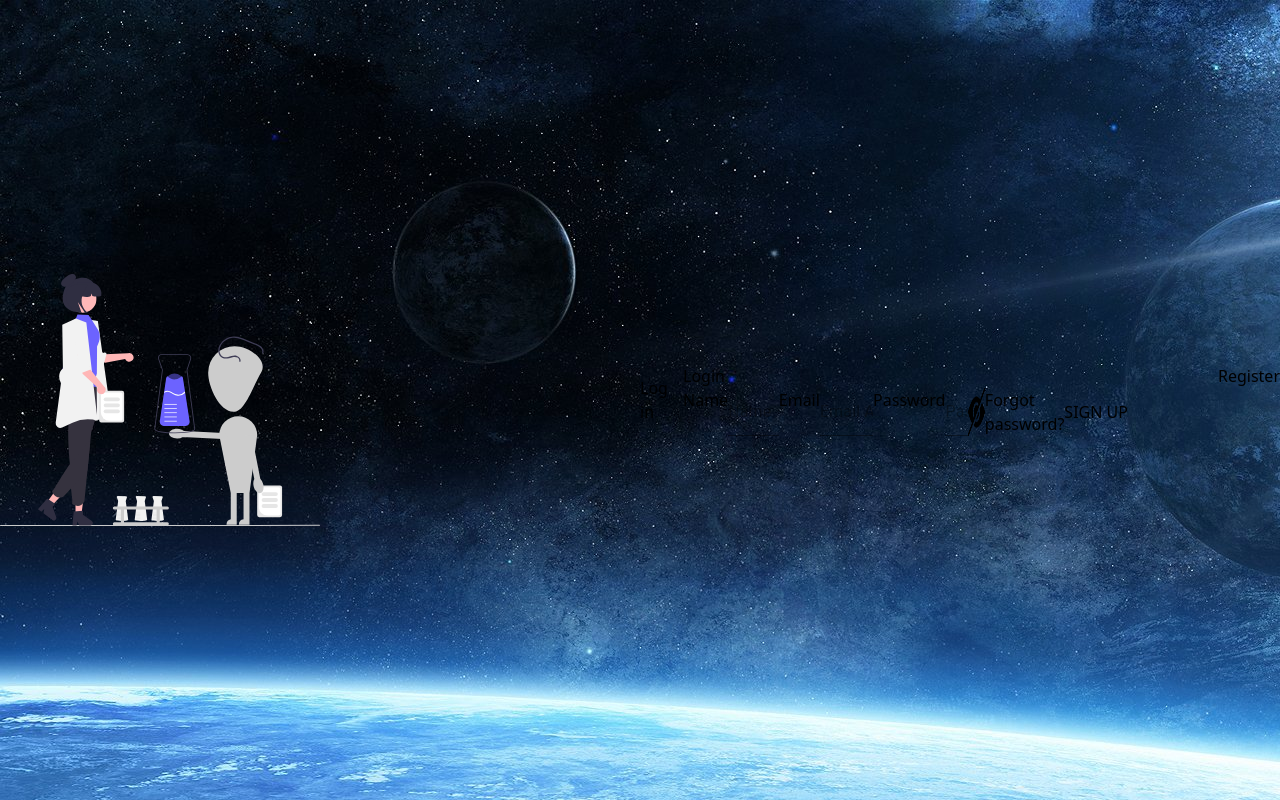
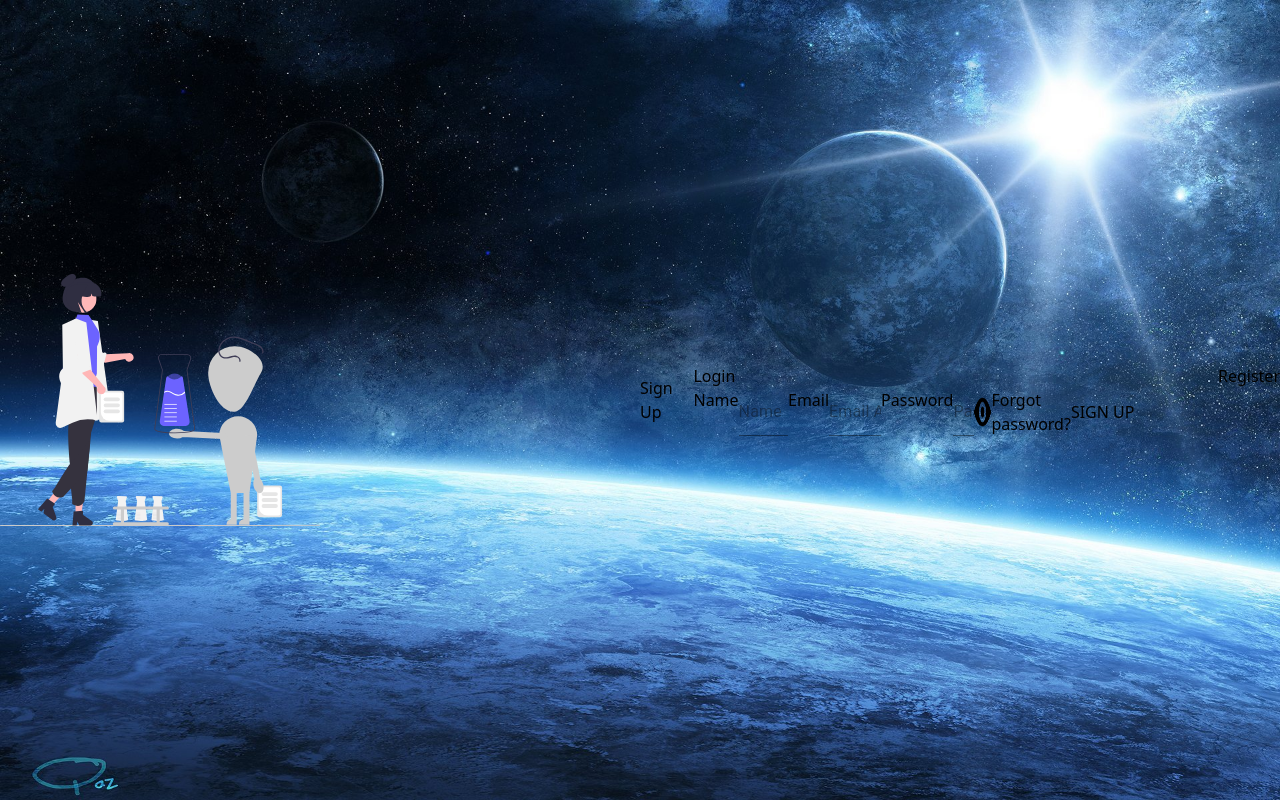
Before and after one commit to BxDxBxY/my-app, a Next.js app: page / in a window 1280 px wide. Built offline with nearby package versions, Linux system fonts and the light colour scheme.

Commit message:
finish login reg pages

```diff
--- a/Components/Auth/LeftComponent.js
+++ b/Components/Auth/LeftComponent.js
@@ -1,23 +1,26 @@
 import React from "react";
-import { motion } from "framer-motion";
+import { AnimatePresence, motion } from "framer-motion";
 import { useSelector } from "react-redux";
 
 const LeftComponent = () => {
   const regOrLog = useSelector((state) => state.regOrLog);
-  console.log(regOrLog);
   return (
-    <div className="w-full h-[100vh] flex items-center justify-center  bg-[url('/bg-img.jpg')]">
+    <div className="w-full h-[100vh] flex items-center justify-center">
+      <AnimatePresence mode="wait">
         {regOrLog == "log" ? (
           <motion.img
-          initial={{ opacity: 0, scale: 0.5 }}
-          animate={{ opacity: 1, scale: 1 }}
+            initial={{ opacity: 0, scale: 0.5, y: 100 }}
+            animate={{ opacity: 1, scale: 1, y: 0 }}
+            key={"log-image"}
             src="/svg/alien.svg"
             alt="Phone image"
             className="img-fluid w-1/2"
             width={"70%"}
+            whileHover={{ scale: 1.2 }}
+            exit={{ opacity: 0, y: -100 }}
             transition={{
               duration: 0.8,
-            delay: 0.5,
+              //   delay: 0.5,
               ease: [0, 0.71, 0.2, 1.01],
             }}
           />
@@ -25,6 +28,7 @@
           <motion.img
             initial={{ opacity: 0, scale: 0.5 }}
             animate={{ opacity: 1, scale: 1 }}
+            exit={{ opacity: 0, x: 200 }}
             src="/svg/alien2.svg"
             whileHover={{ scale: 1.2 }}
             alt="Phone image"
@@ -32,6 +36,7 @@
             width={"70%"}
           />
         )}
+      </AnimatePresence>
     </div>
   );
 };
--- a/Components/Auth/RightComponent.js
+++ b/Components/Auth/RightComponent.js
@@ -1,4 +1,11 @@
-import { Button, Input } from "@mui/material";
+import {
+  Alert,
+  Backdrop,
+  Button,
+  CircularProgress,
+  Input,
+  Snackbar,
+} from "@mui/material";
 import { useState } from "react";
 import Link from "next/link";
 import { motion } from "framer-motion";
@@ -11,21 +18,31 @@
   const [name, setName] = useState("");
   const [colorE, setColorE] = useState("primary");
   const [color, setColor] = useState("error");
-  const [typeInput, setTypeInput] = useState("error");
+  const [typeInput, setTypeInput] = useState("password");
   const [resetBtnLoading, setResetBtnLoading] = useState(false);
   const [disabled, setDisabled] = useState(false);
   const [errorInp, setErrorInp] = useState(false);
+  const [openError, setOpenError] = useState(false);
+  const [openSuccess, setOpenSuccess] = useState(false);
+  const [openLoader, setOpenLoader] = useState(false);
+  const [errorMsg, setErrorMsg] = useState("Something went wrong!");
+  const [successMsg, setSuccessMsg] = useState("Success!");
   const regOrLog = useSelector((state) => state.regOrLog);
 
   const emailValidation = new RegExp(
     /^[a-zA-Z0-9._%+-]+@[a-zA-Z0-9.-]+\.[a-zA-Z]{2,7}$/
   );
-  const handleLoginFormSubmit = (e) => {
+  const handleFormSubmit = (e) => {
     e.preventDefault();
+    setOpenLoader(true);
     setResetBtnLoading(true);
+    setTimeout(() => {
+      setOpenLoader(false);
+    }, 3000);
     const data = new FormData(e.target);
     console.log({
       email: data.get("email"),
+      name: data.get("name"),
       password: data.get("password"),
     });
     setDisabled(true);
@@ -80,6 +97,61 @@
   };
   return (
     <>
+      {/* Backdrop Loader */}
+      <Backdrop
+        sx={{ color: "#fff", zIndex: (theme) => theme.zIndex.drawer + 1 }}
+        open={openLoader}
+      >
+        {/* <CircularProgress color="inherit" /> */}
+        {/* Alien Loader */}
+        <div className="box-of-star1">
+          <div className="star star-position1"></div>
+          <div className="star star-position2"></div>
+          <div className="star star-position3"></div>
+          <div className="star star-position4"></div>
+          <div className="star star-position5"></div>
+          <div className="star star-position6"></div>
+          <div className="star star-position7"></div>
+        </div>
+        <div className="box-of-star2">
+          <div className="star star-position1"></div>
+          <div className="star star-position2"></div>
+          <div className="star star-position3"></div>
+          <div className="star star-position4"></div>
+          <div className="star star-position5"></div>
+          <div className="star star-position6"></div>
+          <div className="star star-position7"></div>
+        </div>
+        <div className="box-of-star3">
+          <div className="star star-position1"></div>
+          <div className="star star-position2"></div>
+          <div className="star star-position3"></div>
+          <div className="star star-position4"></div>
+          <div className="star star-position5"></div>
+          <div className="star star-position6"></div>
+          <div className="star star-position7"></div>
+        </div>
+        <div className="box-of-star4">
+          <div className="star star-position1"></div>
+          <div className="star star-position2"></div>
+          <div className="star star-position3"></div>
+          <div className="star star-position4"></div>
+          <div className="star star-position5"></div>
+          <div className="star star-position6"></div>
+          <div className="star star-position7"></div>
+        </div>
+        <div data-js="astro" className="astronaut">
+          <div className="head"></div>
+          <div className="arm arm-left"></div>
+          <div className="arm arm-right"></div>
+          <div className="body">
+            <div className="panel"></div>
+          </div>
+          <div className="leg leg-left"></div>
+          <div className="leg leg-right"></div>
+          <div className="schoolbag"></div>
+        </div>
+      </Backdrop>
       <motion.div
         variants={item}
         initial="hidden"
@@ -87,7 +159,9 @@
         className="flex flex-col relative w-3/4 mx-auto items-center h-[80vh] justify-center"
       >
         <div className="flex flex-col items-center transition-all mt-[70px] md:mt-0 mb-[20px] justify-center">
-          <h1 className="text-[26px] font-bold">Log in</h1>
+          <h1 className="text-[26px] font-bold">
+            {regOrLog == "reg" ? "Sign Up" : "Log In"}
+          </h1>
         </div>
         <div
           style={{ rowGap: "13px" }}
@@ -116,14 +190,15 @@
             </p>
           </div>
           <form
-            onSubmit={handleLoginFormSubmit}
+            onSubmit={handleFormSubmit}
             className="mt-[20px] transition-all duration-150   flex flex-col "
           >
+            {regOrLog == "reg" && (
               <div
                 className={`${
                   regOrLog == "reg"
                     ? "flex opacity-100 w-auto"
-                  : "w-0 h-0 overflow-hidden  opacity-0"
+                    : " w-0 h-0 opacity-0"
                 } flex-col mb-[20px] transition-all duration-300`}
               >
                 <label
@@ -145,6 +220,7 @@
                   required
                 />
               </div>
+            )}
             <div className="flex flex-col mb-[20px]">
               <label className="font-bold text-black" htmlFor="email">
                 Email
@@ -223,7 +299,9 @@
             </div>
             <span
               onClick={handleForgotPassword}
-              className="cursor-pointer flex ml-auto text-[12px] text-[#3a6fff] mb-[50px]"
+              className={`${
+                regOrLog == "log" ? "opacity-100 w-auto" : "w-0 h-0  opacity-0"
+              } cursor-pointer flex ml-auto text-[12px] text-[#3a6fff] transition-all duration-75 mb-[50px]`}
             >
               Forgot password?
             </span>
@@ -243,6 +321,37 @@
           </form>
         </div>
       </motion.div>
+      {/* Success Alert */}
+      <Snackbar
+        open={openError}
+        autoHideDuration={6000}
+        onClose={() => setOpenError(false)}
+      >
+        <Alert
+          onClose={() => setOpenError(false)}
+          severity="error"
+          sx={{ width: "100%" }}
+          variant="filled"
+        >
+          {errorMsg}
+        </Alert>
+      </Snackbar>
+      {/* Success Alert */}
+      <Snackbar
+        open={openSuccess}
+        autoHideDuration={6000}
+        onClose={() => setOpenSuccess(false)}
+      >
+        <Alert
+          onClose={() => setOpenSuccess(false)}
+          severity="success"
+          color="info"
+          variant="filled"
+          sx={{ width: "100%" }}
+        >
+          {successMsg}
+        </Alert>
+      </Snackbar>
     </>
   );
 }
--- a/pages/index.js
+++ b/pages/index.js
@@ -8,7 +8,7 @@
 export default function Home() {
   return (
     <>
-      <div className="w-full overflow-hidden flex items-center justify-between h-[100vh] bg-[url('/bg-img.jpg')]">
+      <div className="w-[100vw] bg-cover overflow-hidden flex items-center justify-between h-[100vh] bg-no-repeat bg-[url('/bg-img.jpg')]">
         {/* Left side  */}
         <div className="hidden sm:flex w-1/2">
           <LeftComponent />
--- a/styles/globals.css
+++ b/styles/globals.css
@@ -25,3 +25,349 @@
     )
     rgb(var(--background-start-rgb));
 }
+
+@keyframes snow {
+  0% {
+    opacity: 0;
+    transform: translateY(0px);
+  }
+
+  20% {
+    opacity: 1;
+  }
+
+  100% {
+    opacity: 1;
+    transform: translateY(650px);
+  }
+}
+
+@keyframes astronaut {
+  0% {
+    transform: rotate(0deg);
+  }
+
+  100% {
+    transform: rotate(360deg);
+  }
+}
+
+.box-of-star1,
+.box-of-star2,
+.box-of-star3,
+.box-of-star4 {
+  width: 100%;
+  position: absolute;
+  z-index: 10;
+  left: 0;
+  top: 0;
+  transform: translateY(0px);
+  height: 700px;
+}
+
+.box-of-star1 {
+  animation: snow 5s linear infinite;
+}
+
+.box-of-star2 {
+  animation: snow 5s -1.64s linear infinite;
+}
+
+.box-of-star3 {
+  animation: snow 5s -2.3s linear infinite;
+}
+
+.box-of-star4 {
+  animation: snow 5s -3.3s linear infinite;
+}
+
+.star {
+  width: 3px;
+  height: 3px;
+  border-radius: 50%;
+  background-color: #fff;
+  position: absolute;
+  z-index: 10;
+  opacity: 0.7;
+}
+
+.star:before {
+  content: "";
+  width: 6px;
+  height: 6px;
+  border-radius: 50%;
+  background-color: #fff;
+  position: absolute;
+  z-index: 10;
+  top: 80px;
+  left: 70px;
+  opacity: 0.7;
+}
+
+.star:after {
+  content: "";
+  width: 8px;
+  height: 8px;
+  border-radius: 50%;
+  background-color: #fff;
+  position: absolute;
+  z-index: 10;
+  top: 8px;
+  left: 170px;
+  opacity: 0.9;
+}
+
+.star-position1 {
+  top: 30px;
+  left: 20px;
+}
+
+.star-position2 {
+  top: 110px;
+  left: 250px;
+}
+
+.star-position3 {
+  top: 60px;
+  left: 570px;
+}
+
+.star-position4 {
+  top: 120px;
+  left: 900px;
+}
+
+.star-position5 {
+  top: 20px;
+  left: 1120px;
+}
+
+.star-position6 {
+  top: 90px;
+  left: 1280px;
+}
+
+.star-position7 {
+  top: 30px;
+  left: 1480px;
+}
+
+.astronaut {
+  width: 250px;
+  height: 300px;
+  position: absolute;
+  z-index: 11;
+  top: calc(50% - 150px);
+  left: calc(50% - 125px);
+  animation: astronaut 5s linear infinite;
+}
+
+.schoolbag {
+  width: 100px;
+  height: 150px;
+  position: absolute;
+  z-index: 1;
+  top: calc(50% - 75px);
+  left: calc(50% - 50px);
+  background-color: #94b7ca;
+  border-radius: 50px 50px 0 0 / 30px 30px 0 0;
+}
+
+.head {
+  width: 97px;
+  height: 80px;
+  position: absolute;
+  z-index: 3;
+  background: -webkit-linear-gradient(
+    left,
+    #e3e8eb 0%,
+    #e3e8eb 50%,
+    #fbfdfa 50%,
+    #fbfdfa 100%
+  );
+  border-radius: 50%;
+  top: 34px;
+  left: calc(50% - 47.5px);
+}
+
+.head:after {
+  content: "";
+  width: 60px;
+  height: 50px;
+  position: absolute;
+  top: calc(50% - 25px);
+  left: calc(50% - 30px);
+  background: -webkit-linear-gradient(
+    top,
+    #15aece 0%,
+    #15aece 50%,
+    #0391bf 50%,
+    #0391bf 100%
+  );
+  border-radius: 15px;
+}
+
+.head:before {
+  content: "";
+  width: 12px;
+  height: 25px;
+  position: absolute;
+  top: calc(50% - 12.5px);
+  left: -4px;
+  background-color: #618095;
+  border-radius: 5px;
+  box-shadow: 92px 0px 0px #618095;
+}
+
+.body {
+  width: 85px;
+  height: 100px;
+  position: absolute;
+  z-index: 2;
+  background-color: #fffbff;
+  border-radius: 40px / 20px;
+  top: 105px;
+  left: calc(50% - 41px);
+  background: -webkit-linear-gradient(
+    left,
+    #e3e8eb 0%,
+    #e3e8eb 50%,
+    #fbfdfa 50%,
+    #fbfdfa 100%
+  );
+}
+
+.panel {
+  width: 60px;
+  height: 40px;
+  position: absolute;
+  top: 20px;
+  left: calc(50% - 30px);
+  background-color: #b7cceb;
+}
+
+.panel:before {
+  content: "";
+  width: 30px;
+  height: 5px;
+  position: absolute;
+  top: 9px;
+  left: 7px;
+  background-color: #fbfdfa;
+  box-shadow: 0px 9px 0px #fbfdfa, 0px 18px 0px #fbfdfa;
+}
+
+.panel:after {
+  content: "";
+  width: 8px;
+  height: 8px;
+  position: absolute;
+  top: 9px;
+  right: 7px;
+  background-color: #fbfdfa;
+  border-radius: 50%;
+  box-shadow: 0px 14px 0px 2px #fbfdfa;
+}
+
+.arm {
+  width: 80px;
+  height: 30px;
+  position: absolute;
+  top: 121px;
+  z-index: 2;
+}
+
+.arm-left {
+  left: 30px;
+  background-color: #e3e8eb;
+  border-radius: 0 0 0 39px;
+}
+
+.arm-right {
+  right: 30px;
+  background-color: #fbfdfa;
+  border-radius: 0 0 39px 0;
+}
+
+.arm-left:before,
+.arm-right:before {
+  content: "";
+  width: 30px;
+  height: 70px;
+  position: absolute;
+  top: -40px;
+}
+
+.arm-left:before {
+  border-radius: 50px 50px 0px 120px / 50px 50px 0 110px;
+  left: 0;
+  background-color: #e3e8eb;
+}
+
+.arm-right:before {
+  border-radius: 50px 50px 120px 0 / 50px 50px 110px 0;
+  right: 0;
+  background-color: #fbfdfa;
+}
+
+.arm-left:after,
+.arm-right:after {
+  content: "";
+  width: 30px;
+  height: 10px;
+  position: absolute;
+  top: -24px;
+}
+
+.arm-left:after {
+  background-color: #6e91a4;
+  left: 0;
+}
+
+.arm-right:after {
+  right: 0;
+  background-color: #b6d2e0;
+}
+
+.leg {
+  width: 30px;
+  height: 40px;
+  position: absolute;
+  z-index: 2;
+  bottom: 70px;
+}
+
+.leg-left {
+  left: 76px;
+  background-color: #e3e8eb;
+  transform: rotate(20deg);
+}
+
+.leg-right {
+  right: 73px;
+  background-color: #fbfdfa;
+  transform: rotate(-20deg);
+}
+
+.leg-left:before,
+.leg-right:before {
+  content: "";
+  width: 50px;
+  height: 25px;
+  position: absolute;
+  bottom: -26px;
+}
+
+.leg-left:before {
+  left: -20px;
+  background-color: #e3e8eb;
+  border-radius: 30px 0 0 0;
+  border-bottom: 10px solid #6d96ac;
+}
+
+.leg-right:before {
+  right: -20px;
+  background-color: #fbfdfa;
+  border-radius: 0 30px 0 0;
+  border-bottom: 10px solid #b0cfe4;
+}
```
Lines whose indentation alone changed are shown as unchanged.
